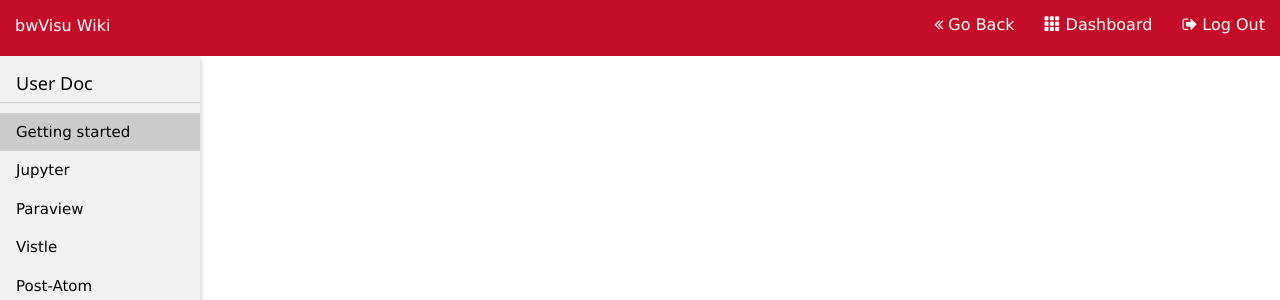
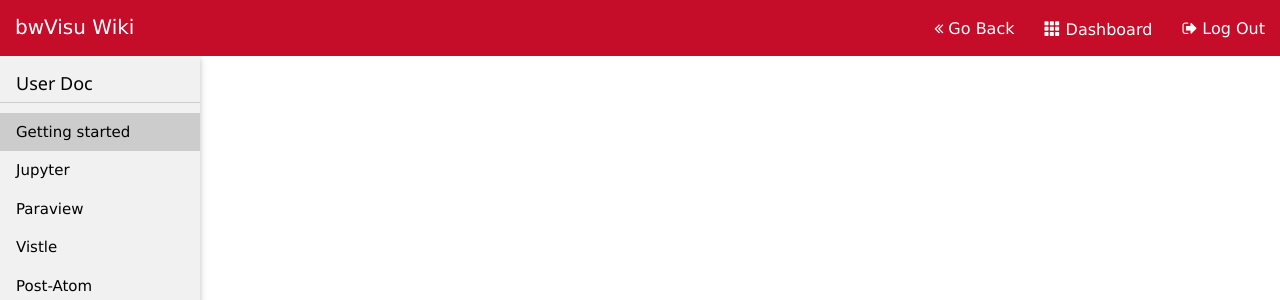
Before and after one commit to cevinclein/qwidotdesaa, a Flask app: page / in a window 1280 px wide. Shown: the top 300 px of the page. Run offline with Flask 3, Linux system fonts and the light colour scheme; data that the repository does not hold is empty; some libraries are stand-ins or nearby versions.

Commit message:
fix navbar

```diff
--- a/templates/index.html
+++ b/templates/index.html
@@ -13,9 +13,11 @@
 
   <nav class="navbar navbar-inverse navbar-static-top navbar-fixed-top">
     <div class="container-fluid">
-      <div class="navbar-header">
-        <span class="navbar-brand" href="#"><span class="dm">bwVisu Wiki<span/></span>
+
+      <div class="navbar-header brand">
+        <span class="navbar-brand" href="#"><span class="brand">bwVisu Wiki<span/></span>
       </div>
+
       <ul class="nav navbar-nav navbar-right">
         <li><a href="#"  onclick="history.back()"><i class="fa fa-angle-double-left dm"></i></span><span class="dm"> Go Back</span></a></li>
         <li><a href="/pun/sys/dashboard/"><span class="glyphicon glyphicon-th dm"></span><span class="dm"> Dashboard</span></a></li>
@@ -33,9 +35,16 @@
     .dm{
       color: white;
       font-size: 16px;
+      margin-top: 5px;
     }
     .btncl{
       background-color: #cccccc;
+    }
+    .brand{
+      margin-top: 2px;
+      color: white;
+      font-size: 20px;
+
     }
   </style>
 </head>
```
